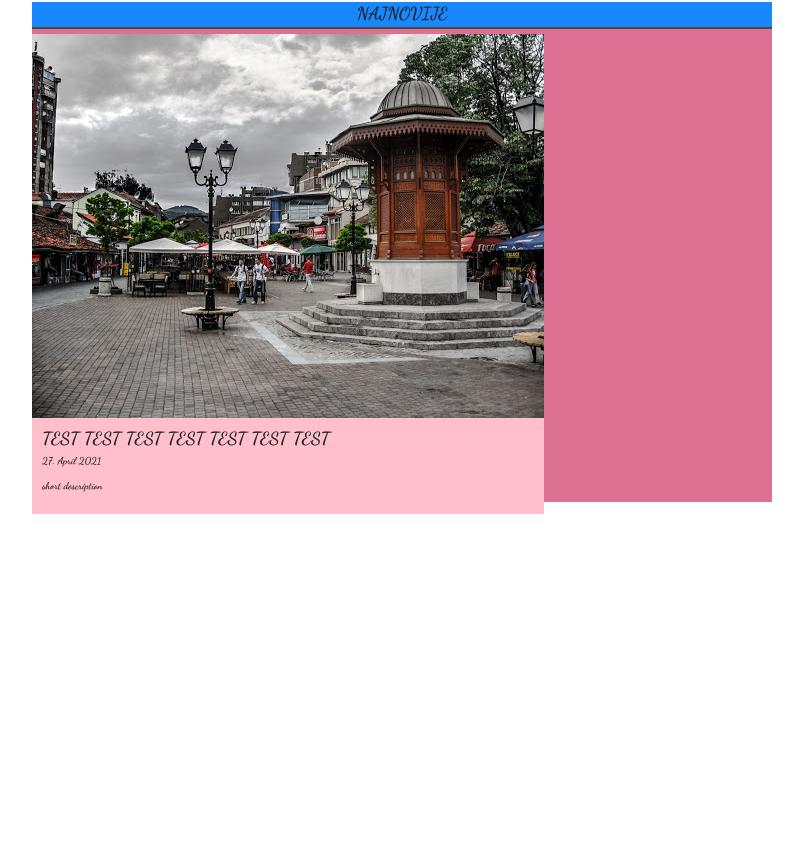
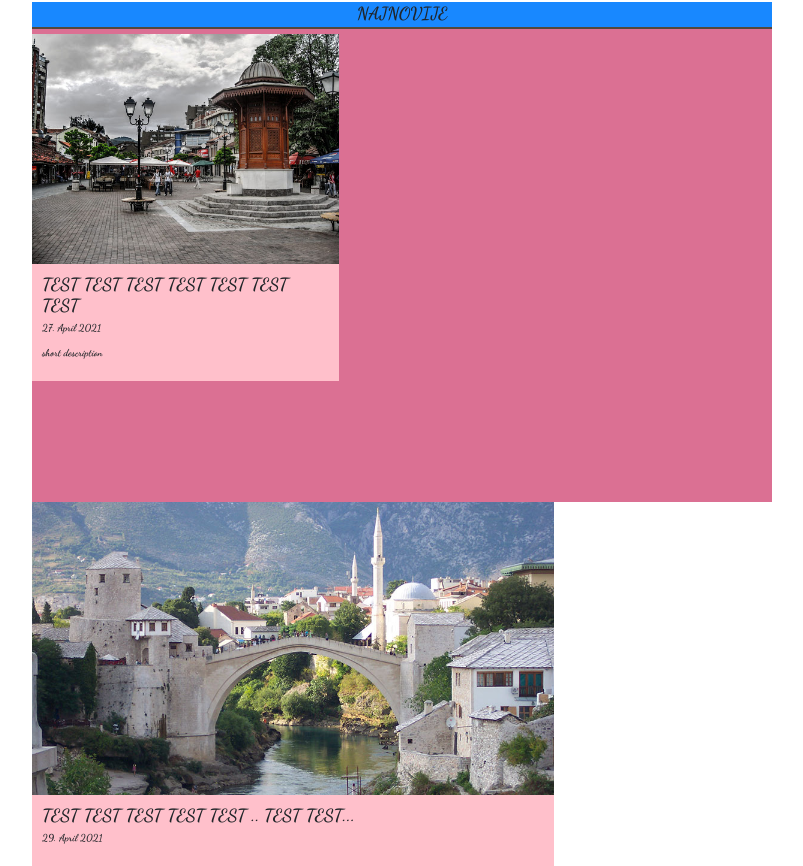
Before and after one commit to KadirZukorlic/SNews, a React (Create React App) app: page / in a window 1280 px wide. Shown: the part 573-1439 px from the top of the page, without its empty margins (53-856 px from the left). Before the commit the page ends 1087 px from the top, so only its background shows below. Built offline with nearby package versions, Linux system fonts and the light colour scheme; a web font is replaced by a local one.

Commit message:
working on right part of secondary section

```diff
--- a/src/components/Secondary.js
+++ b/src/components/Secondary.js
@@ -2,7 +2,7 @@ import React from 'react';
 import {Container} from 'react-bootstrap';
 
 import SecondaryLeft1 from '../assets/images/secondaryleft-1.jpg';
-
+import SecondaryRight1 from '../assets/images/secondaryright-1.jpg';
 
 const Secondary = () => {
   // const state = React.useState('')
@@ -13,9 +13,23 @@ const Secondary = () => {
     <Container>
       <section className="secondary">
         <div className="secondary__left">
-            <h3 style={{borderBottom: '2px solid #54483A', textAlign: 'center', fontWeight: '700', padding: '1.5px 3px 3px', backgroundColor: '#1888ff',}}>NAJNOVIJE</h3>
+          <h3
+            style={{
+              borderBottom: '2px solid #54483A',
+              textAlign: 'center',
+              fontWeight: '700',
+              padding: '1.5px 3px 3px',
+              backgroundColor: '#1888ff',
+            }}
+          >
+            NAJNOVIJE
+          </h3>
           <div className="secondary__left-big">
-           <img src={SecondaryLeft1} alt="sandzak vijesti 1" className="secondary__left-img--1" />
+            <img
+              src={SecondaryLeft1}
+              alt="sandzak vijesti"
+              className="secondary__left-img--1"
+            />
             <div className="secondary__left-big--description">
               <h3>TEST TEST TEST TEST TEST TEST TEST</h3>
               <p>27. April 2021</p>
@@ -25,7 +39,15 @@ const Secondary = () => {
         </div>
 
         <div className="secondary__right">
-
+          <img
+            src={SecondaryRight1}
+            alt="sandzak vijesti"
+            className="secondary__right-img"
+          />
+          <div className="secondary__right-description">
+            <h3>TEST TEST TEST TEST TEST .. TEST TEST...</h3>
+            <p>29. April 2021</p>
+          </div>
         </div>
       </section>
     </Container>
--- a/src/sass/_components.scss
+++ b/src/sass/_components.scss
@@ -108,13 +108,35 @@
         display: table-caption;
         caption-side: bottom;
         background: pink;
-        padding: 10px;
+        padding: 1rem;
+        width: 60%;
       }
     }
 
     &-img--1 {
-      width: 100%;
+      width: 60%;
       height: auto;
     }
   }
+
+  &__right {
+
+      display: table;
+      margin: 0;
+
+      &-description {
+        display: table-caption;
+        caption-side: bottom;
+        background: pink;
+        padding: 1rem;
+        width: 60%;
+      }
+
+    &-img {
+      width: 60%;
+      height: auto;
+    }
+  }
+
+
 }
```
Also changed, not shown: src/assets/images/secondaryright-1.jpg (added). Lines whose indentation alone changed are shown as unchanged.
